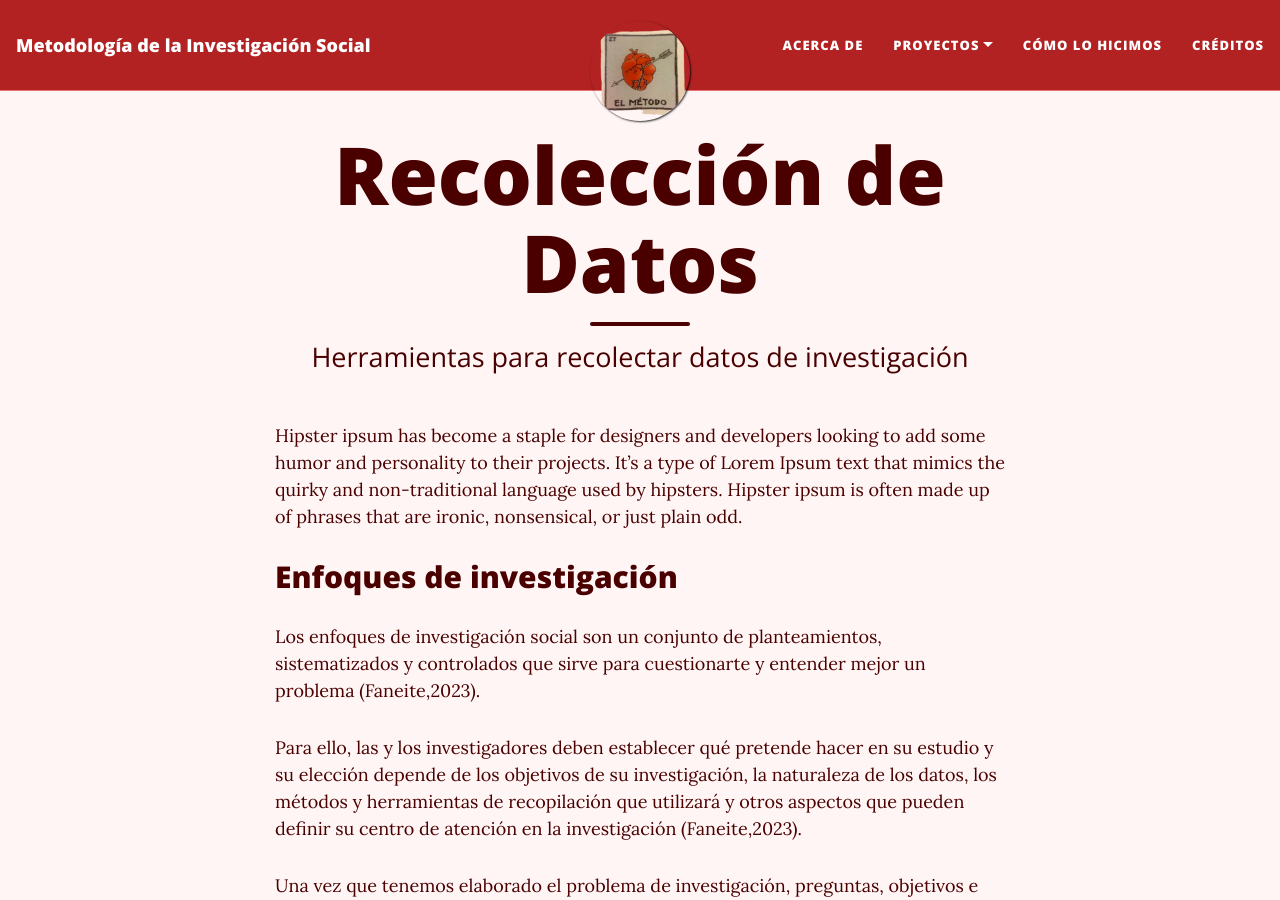
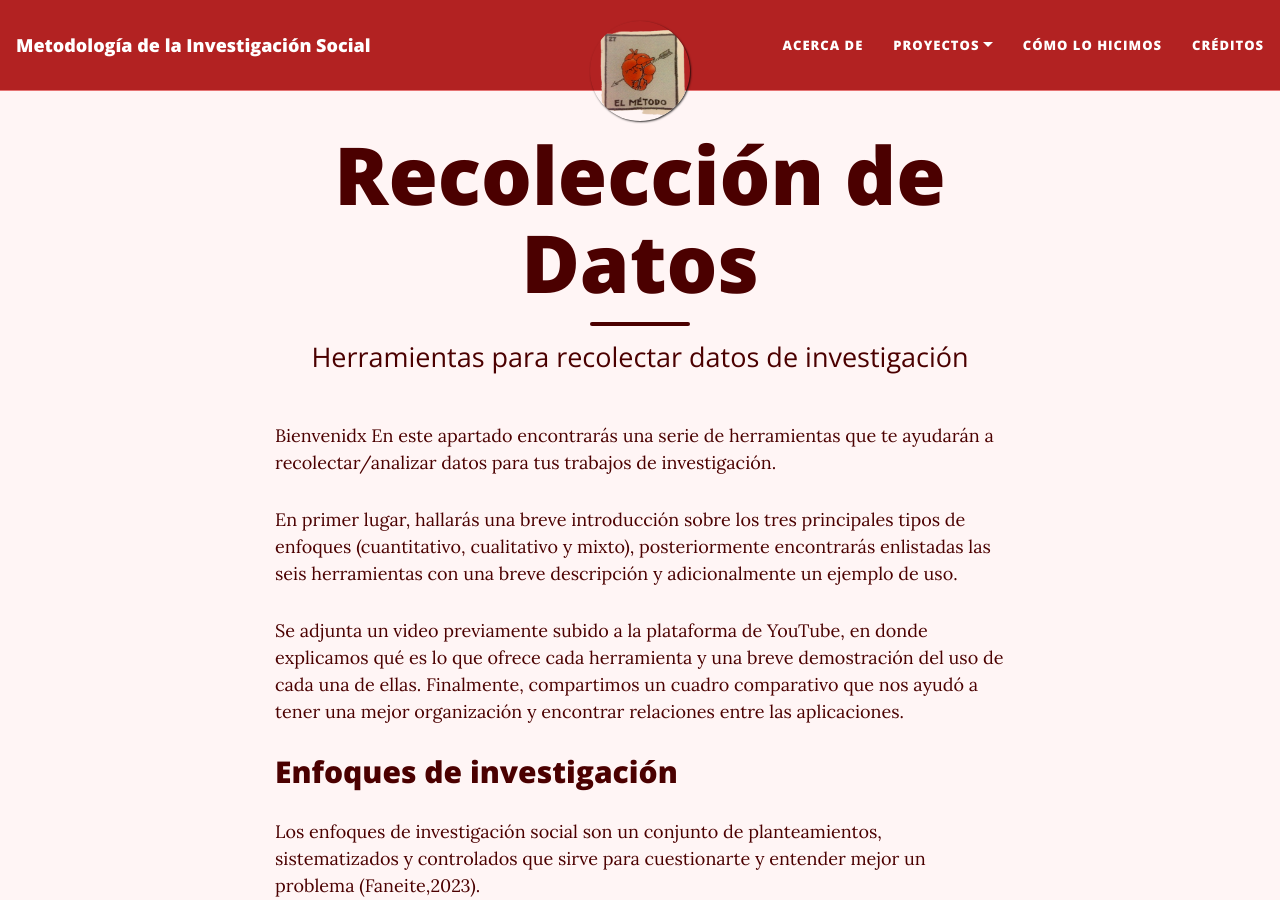
Before and after one commit to rosariorogel/metodologia, a Jekyll site: the page built from _pages/recolectando-datos.md, in a window 1280 px wide and 900 px high. Built offline with Jekyll 4.4.1, drawn with Linux system fonts in a browser that asks for light colours; nearby versions of some CDN libraries.

Commit message:
Introduccion

```diff
--- a/_pages/recolectando-datos.md
+++ b/_pages/recolectando-datos.md
@@ -5,7 +5,12 @@ subtitle: Herramientas para recolectar datos de investigación
 permalink: recolectando-datos
 ---
 
-Hipster ipsum has become a staple for designers and developers looking to add some humor and personality to their projects. It’s a type of Lorem Ipsum text that mimics the quirky and non-traditional language used by hipsters. Hipster ipsum is often made up of phrases that are ironic, nonsensical, or just plain odd.
+Bienvenidx
+En este apartado encontrarás una serie de herramientas que te ayudarán a recolectar/analizar datos para tus trabajos de investigación.
+
+En primer lugar, hallarás una breve introducción sobre los tres principales tipos de enfoques (cuantitativo, cualitativo y mixto), posteriormente encontrarás enlistadas las seis herramientas con una breve descripción y adicionalmente un ejemplo de uso.
+
+Se adjunta un video previamente subido a la plataforma de YouTube, en donde explicamos qué es lo que ofrece cada herramienta y una breve demostración del uso de cada una de ellas. Finalmente, compartimos un cuadro comparativo que nos ayudó a tener una mejor organización y encontrar relaciones entre las aplicaciones.
 
 
 
```
